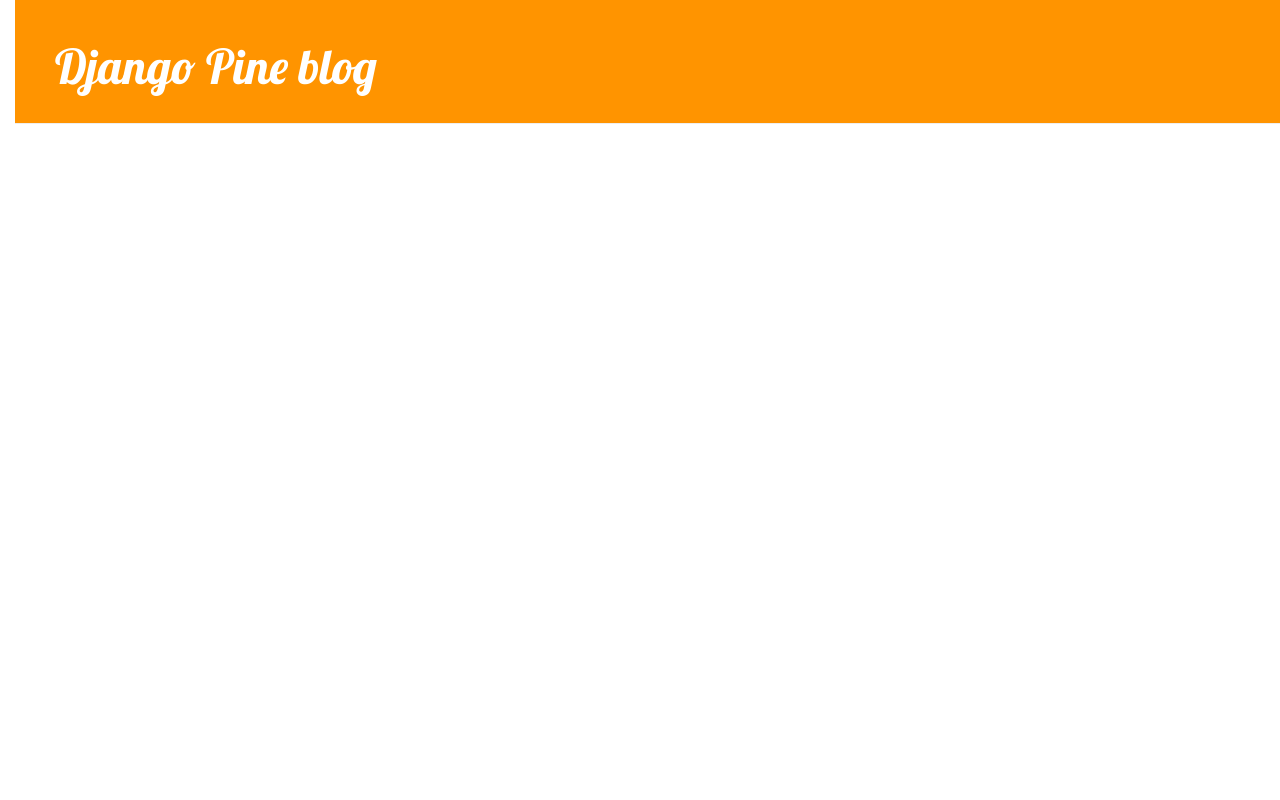
After one commit to gitGapi/pine-first-blog, a Django app: template blog/templates/blog/base.html in a window 1280 px wide. The commit adds this page. Run offline with Django 3.2, Linux system fonts and the light colour scheme; the template is opened without the code that fills it, so the values that code supplies are empty; some libraries are stand-ins or nearby versions.

Commit message:
Added view and template for detailed blog post as well as CSS for the site.

```diff
--- /dev/null
+++ b/blog/static/css/blog.css
@@ -0,0 +1,56 @@
+h1 a {
+    color: #FCA205;
+    font-family: 'Lobster';
+}
+
+body {
+     padding-left: 15px;
+}
+
+.page-header {
+    background-color: #ff9400;
+    margin-top: 0;
+    padding: 20px 20px 20px 40px;
+}
+
+.page-header h1, .page-header h1 a, .page-header h1 a:visited, .page-header h1 a:active {
+    color: #ffffff;
+    font-size: 36pt;
+    text-decoration: none;
+}
+
+.content {
+    margin-left: 40px;
+}
+
+h1, h2, h3, h4 {
+    font-family: 'Lobster', cursive;
+}
+
+.date {
+    float: right;
+    color: #828282;
+}
+
+.save {
+    float: right;
+}
+
+.post-form textarea, .post-form input {
+    width: 100%;
+}
+
+.top-menu, .top-menu:hover, .top-menu:visited {
+    color: #ffffff;
+    float: right;
+    font-size: 26pt;
+    margin-right: 20px;
+}
+
+.post {
+    margin-bottom: 70px;
+}
+
+.post h1 a, .post h1 a:visited {
+    color: #000000;
+}
--- /dev/null
+++ b/blog/templates/blog/base.html
@@ -0,0 +1,27 @@
+{% load staticfiles %}
+<html>
+    <head>
+	<link rel="stylesheet" href="//maxcdn.bootstrapcdn.com/bootstrap/3.2.0/css/bootstrap.min.css">
+	<link rel="stylesheet" href="//maxcdn.bootstrapcdn.com/bootstrap/3.2.0/css/bootstrap-theme.min.css">
+	<link rel="stylesheet" href="{% static 'css/blog.css' %}">
+	<link href="https://fonts.googleapis.com/css?family=Lobster&subset=latin,latin-ext" rel="stylesheet" type="text/css">
+	<title>Django Pine blog</title>
+    </head>
+
+    <body>
+
+	<div class="page-header">
+	    <h1><a href="/">Django Pine blog</a></h1>
+	</div>
+
+	<div class="content container">
+	    <div class="row">
+		<div class="col-md-8">
+		    {% block content %}
+		    {% endblock %}
+		</div>
+	    </div>
+	</div>
+
+    </body>
+</html>
--- a/blog/urls.py
+++ b/blog/urls.py
@@ -3,4 +3,5 @@ from . import views
 
 urlpatterns = [
     url(r'^$', views.post_list, name='post_list'),
+    url(r'^post/(?P<pk>[0-9]+)/$', views.post_detail, name='post_detail'),
 ]
--- a/blog/views.py
+++ b/blog/views.py
@@ -1,9 +1,14 @@
 from django.shortcuts import render
 from django.utils import timezone
 from .models import Post
+from django.shortcuts import render, get_object_or_404
 
 #Create your views here
 
 def post_list(request):
     posts = Post.objects.filter(published_date__lte=timezone.now()).order_by('published_date')
     return render(request, 'blog/post_list.html', {'posts': posts})
+
+def post_detail(request, pk):
+    post = get_object_or_404(Post, pk=pk)
+    return render(request, 'blog/post_detail.html', {'post': post})
```
Also changed, not shown: blog/templates/blog/post_detail.html (added, +13 -0 lines), blog/templates/blog/post_list.html (+10 -17 lines).
